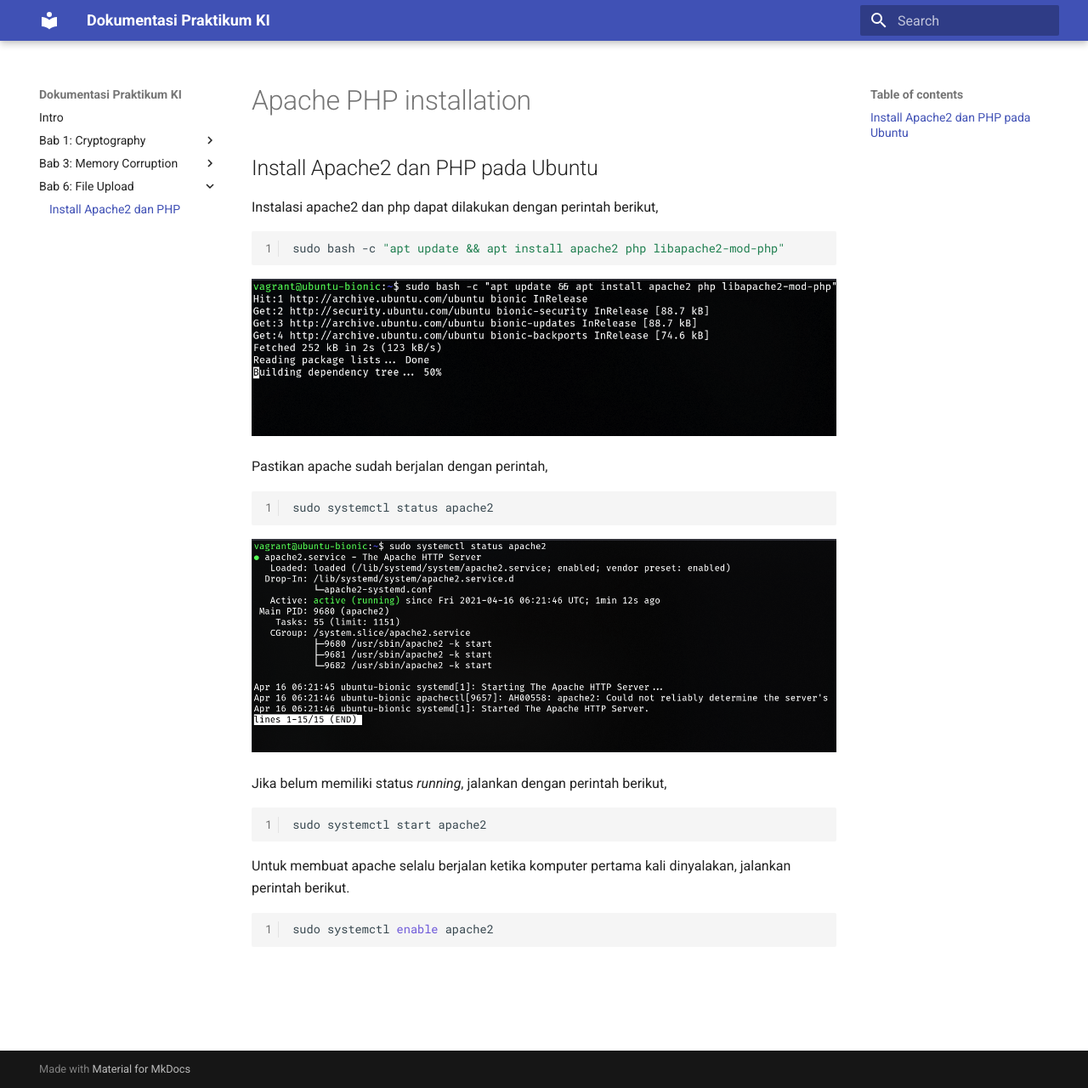
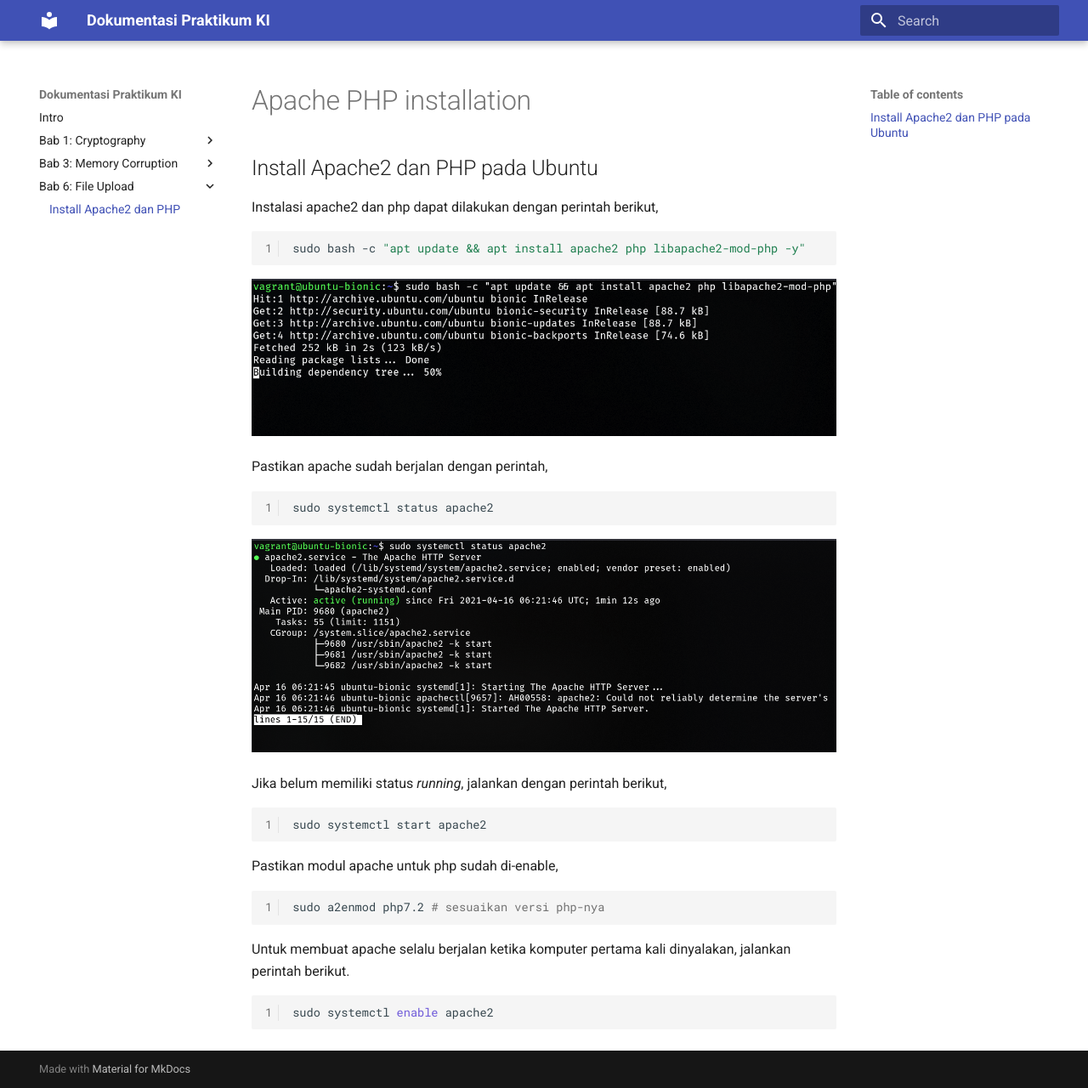
Before and after one commit to porosub/infosec-troubleshooting-docs, an MkDocs documentation site: the page built from docs/bab-6/01-apache-php-installation.md, in a window 1280 px wide and 1280 px high. Shown: the whole window at 85% size. Built offline with MkDocs 1.6.1 and Material for MkDocs 9.7.7, drawn with Linux system fonts in a browser that asks for light colours.

Commit message:
Update 01-apache-php-installation.md

````diff
--- a/docs/bab-6/01-apache-php-installation.md
+++ b/docs/bab-6/01-apache-php-installation.md
@@ -5,7 +5,7 @@
 Instalasi apache2 dan php dapat dilakukan dengan perintah berikut,
 
 ```bash
-sudo bash -c "apt update && apt install apache2 php libapache2-mod-php"
+sudo bash -c "apt update && apt install apache2 php libapache2-mod-php -y"
 ```
 
 ![install php apache](images/01_001.png)
@@ -24,6 +24,12 @@ Jika belum memiliki status *running*, jalankan dengan perintah berikut,
 sudo systemctl start apache2
 ```
 
+Pastikan modul apache untuk php sudah di-enable,
+
+```bash
+sudo a2enmod php7.2 # sesuaikan versi php-nya
+```
+
 Untuk membuat apache selalu berjalan ketika komputer pertama kali dinyalakan, jalankan perintah berikut.
 
 ```bash
````
